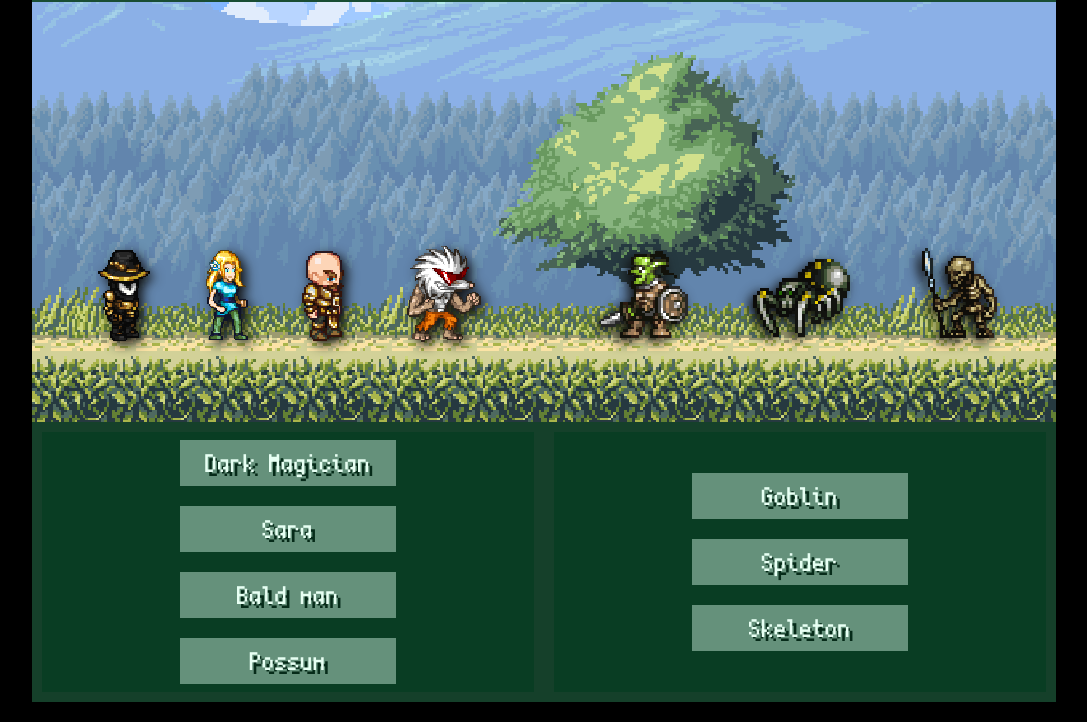
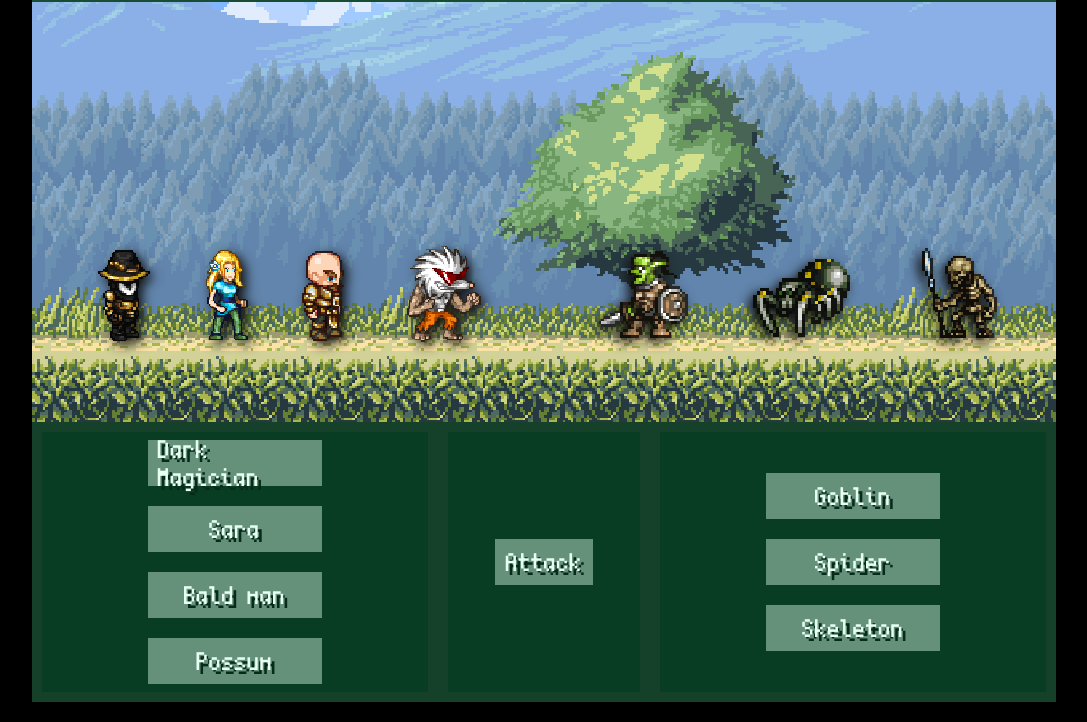
Before and after one commit to nytouu/TPJS, a plain HTML site: page index.html in a window 1280 px wide. Shown: the part 78-800 px from the top of the page, without its empty margins (96-1183 px from the left). Drawn offline with Linux system fonts and the light colour scheme.

Commit message:
ajout bouton attaque

```diff
--- a/index.html
+++ b/index.html
@@ -60,8 +60,14 @@
                 </div>
             </div>
 
+			<div id="buttonsmiddle" class="selectormiddle">
+                <div id="button5" class="button">
+                    Attack
+                </div>
+			</div>
+
             <div id="buttonsright" class="selectorright">
-                <div id="button5" class="button">
+                <div id="button6" class="button">
                     Goblin
                 </div>
                 <div id="button6" class="button">
--- a/styles.css
+++ b/styles.css
@@ -114,7 +114,7 @@ body
 	margin: 10px;
 	background-color: #093D23;
 	flex-direction: column;
-	width: 50%;
+	width: 40%;
 }
 
 .selectorright
@@ -129,7 +129,22 @@ body
 	margin: 10px;
 	background-color: #093D23;
 	flex-direction: column;
-	width: 50%;
+	width: 40%;
+}
+
+.selectormiddle
+{
+	display:flex;
+	align-items: center;
+	justify-content: center;
+}
+
+.selectormiddle#buttonsmiddle
+{
+	margin: 10px;
+	background-color: #093D23;
+	flex-direction: column;
+	width: 20%;
 }
 
 .button
```
